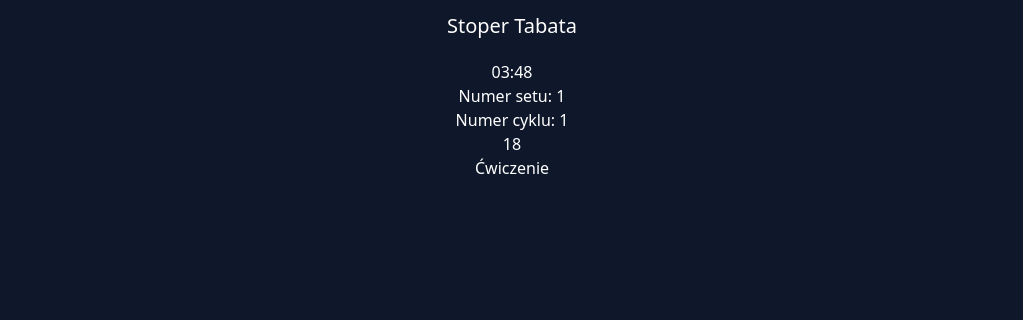
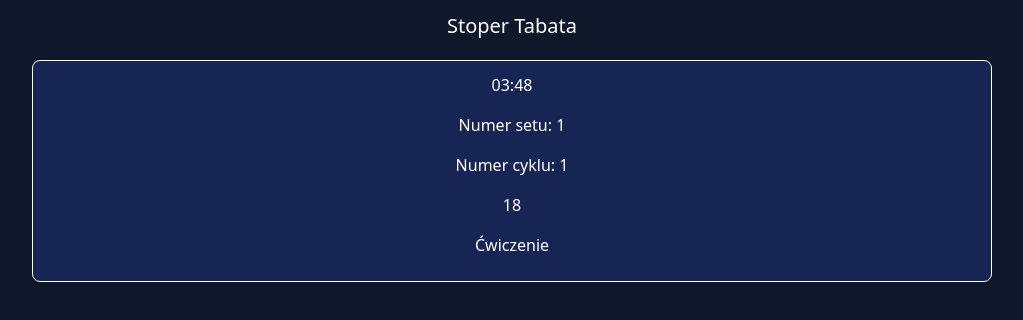
Before and after one commit to RadekPalka/tabata-timer, a React (Vite) app: page / in a window 1280 px wide. Both pictures are taken after a click on the button "Zacznij trening". Shown: the top 320 px of the page, without its empty margins (128-1151 px from the left). Built offline with nearby package versions, Linux system fonts and the light colour scheme.

Commit message:
style: update styling in TrainingTimer

```diff
--- a/src/components/TrainingTimer.tsx
+++ b/src/components/TrainingTimer.tsx
@@ -76,7 +76,7 @@ export const TrainingTimer: React.FC = () => {
 		return () => clearInterval(intervalId);
 	}, []);
 	return (
-		<div className='flex flex-col items-center'>
+		<div className='flex flex-col text-center items-center gap-4 w-3/4 mx-auto my-2 border border-white rounded-lg pb-6 pt-3 bg-blue-950'>
 			<p>{formatTime()}</p>
 
 			<p>Numer setu: {trainingArr[state.index].setIndex}</p>
```
